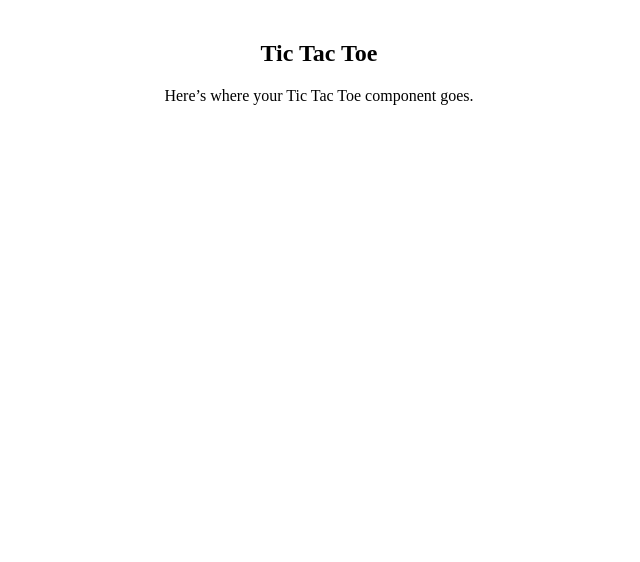
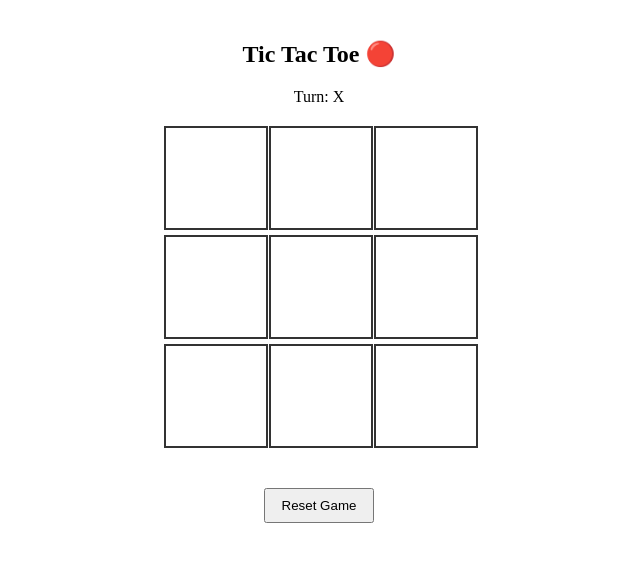
Before and after one commit to ahmadatif23/game-client, a React (Vite) app: page /tic-tac-toe in a window 1280 px wide. Shown: the top 562 px of the page, without its empty margins (321-961 px from the left). Built offline with nearby package versions, Linux system fonts and the light colour scheme; no server answers.

Commit message:
FEAT: adding tic tac toe early game logic

```diff
--- a/src/pages/TicTacToe.jsx
+++ b/src/pages/TicTacToe.jsx
@@ -1,8 +1,74 @@
+import { useEffect, useState } from "react";
+import { useSocket } from "../context/SocketContext";
+
 export default function TicTacToe() {
+  const { socket, connected } = useSocket();
+  const [board, setBoard] = useState(Array(9).fill(null));
+  const [turn, setTurn] = useState("X");
+
+  useEffect(() => {
+    if (!socket) return;
+
+    socket.on("game_state", (game) => {
+      setBoard(game.board);
+      setTurn(game.turn);
+    });
+
+    return () => {
+      socket.off("game_state");
+    };
+  }, [socket]);
+
+  const makeMove = (i) => {
+    if (!connected) return;
+    socket.emit("make_move", i);
+  };
+
+  const resetGame = () => {
+    socket.emit("reset_game");
+  };
+
   return (
     <div style={{ textAlign: "center", marginTop: 40 }}>
-      <h2>Tic Tac Toe</h2>
-      <p>Here’s where your Tic Tac Toe component goes.</p>
+      <h2>Tic Tac Toe {connected ? "🟢" : "🔴"}</h2>
+      <p>Turn: {turn}</p>
+
+      <div
+        style={{
+          display: "grid",
+          gridTemplateColumns: "repeat(3, 100px)",
+          gridGap: 5,
+          justifyContent: "center",
+          margin: "20px auto",
+        }}
+      >
+        {board.map((cell, i) => (
+          <div
+            key={i}
+            onClick={() => makeMove(i)}
+            style={{
+              width: 100,
+              height: 100,
+              display: "flex",
+              alignItems: "center",
+              justifyContent: "center",
+              fontSize: 32,
+              border: "2px solid #333",
+              cursor: cell ? "not-allowed" : "pointer",
+              background: cell ? "#f9f9f9" : "#fff",
+            }}
+          >
+            {cell}
+          </div>
+        ))}
+      </div>
+
+      <button
+        onClick={resetGame}
+        style={{ marginTop: 20, padding: "8px 16px" }}
+      >
+        Reset Game
+      </button>
     </div>
   );
 }
```
